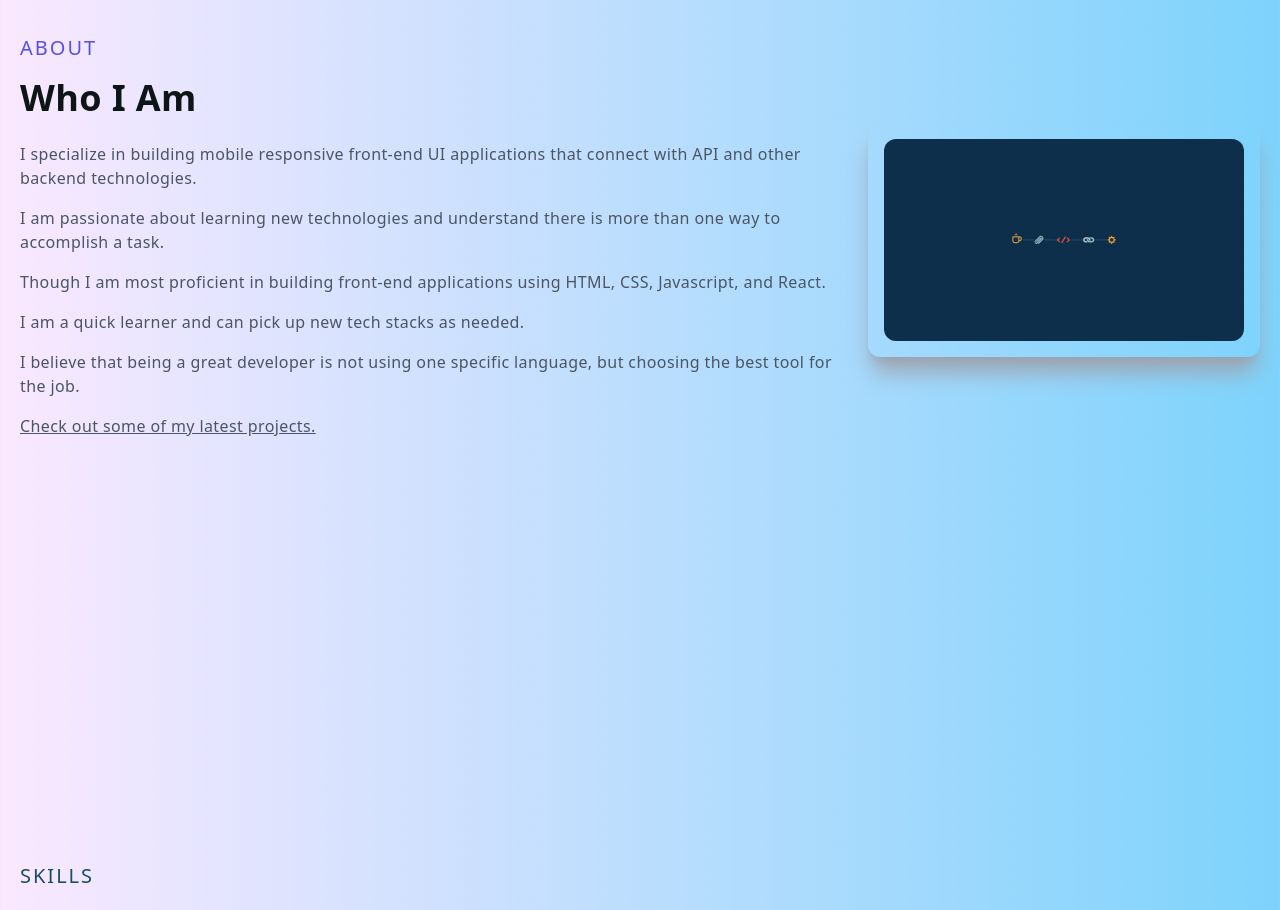
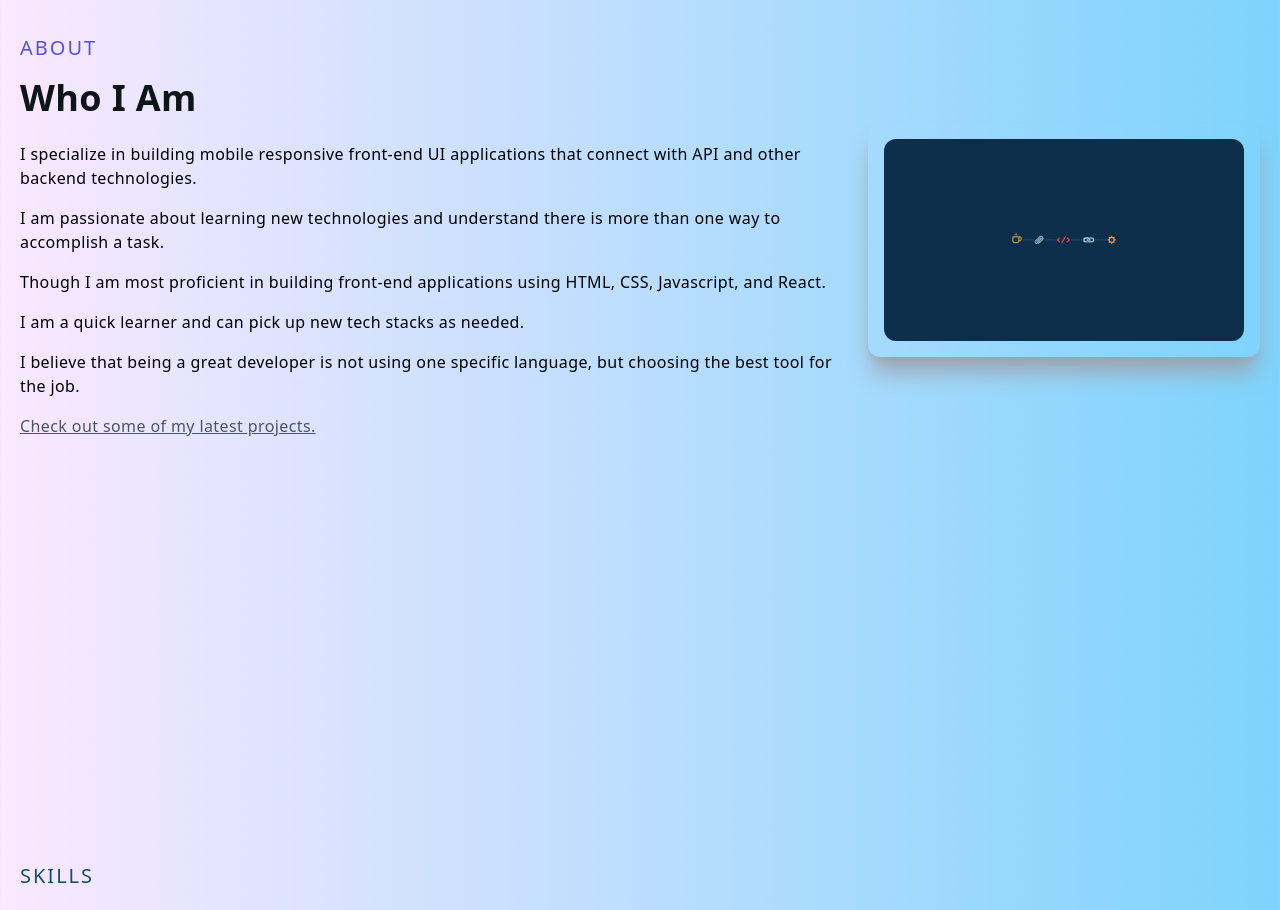
Before and after one commit to ronphilip25/my-final-portfolio, a Next.js app: page / in a window 1280 px wide. Shown: the part 1040-1950 px from the top of the page. Built offline with nearby package versions, Linux system fonts and the light colour scheme.

Commit message:
first commit

```diff
--- a/components/About.jsx
+++ b/components/About.jsx
@@ -12,13 +12,13 @@ const About = () => {
             About
           </p>
           <h2 className='py-4'>Who I Am</h2>
-          <p className='py-2 text-gray-600'>
+          <p className='py-2  text-black'>
             I specialize in building mobile responsive front-end UI applications
             that connect with API and other backend technologies.</p>
-            <p className='py-2 text-gray-600'> I am passionate about learning new technologies and understand there is more than one way to accomplish a task.</p>
-            <p className='py-2 text-gray-600'>Though I am most proficient in building front-end applications using HTML, CSS, Javascript, and React.</p>
-            <p className='py-2 text-gray-600'>I am a quick learner and can pick up new tech stacks as needed.</p>
-            <p className='py-2 text-gray-600'>
+            <p className='py-2 text-black'> I am passionate about learning new technologies and understand there is more than one way to accomplish a task.</p>
+            <p className='py-2 text-black'>Though I am most proficient in building front-end applications using HTML, CSS, Javascript, and React.</p>
+            <p className='py-2 text-black'>I am a quick learner and can pick up new tech stacks as needed.</p>
+            <p className='py-2 text-black'>
             I believe that being a great developer is not using one
             specific language, but choosing the best tool for the job.</p>
           <Link href='/#projects'>
```
